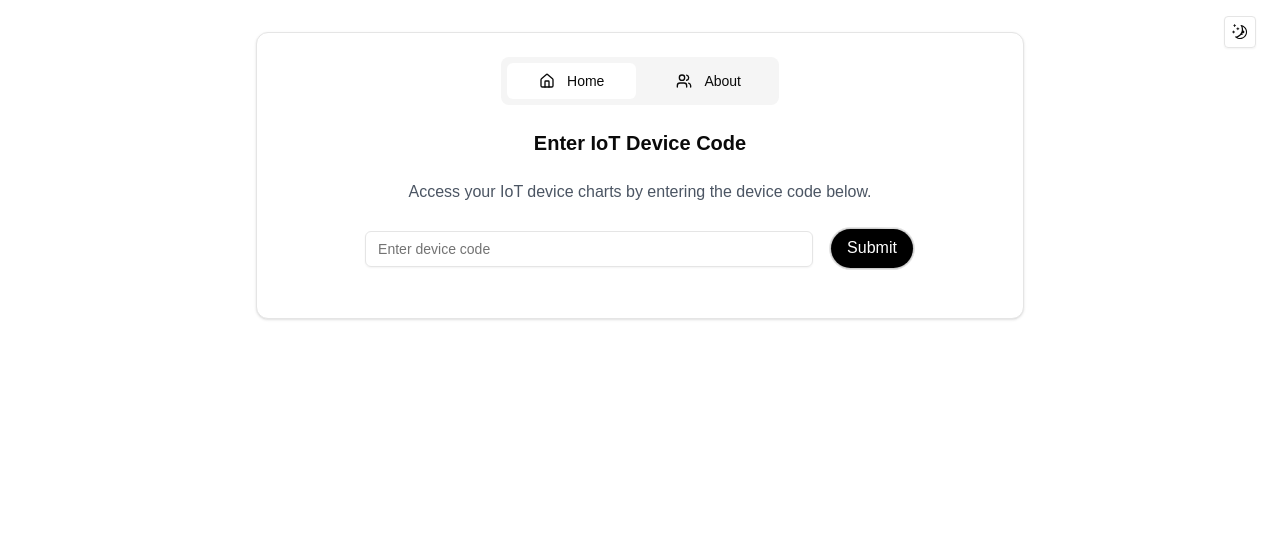
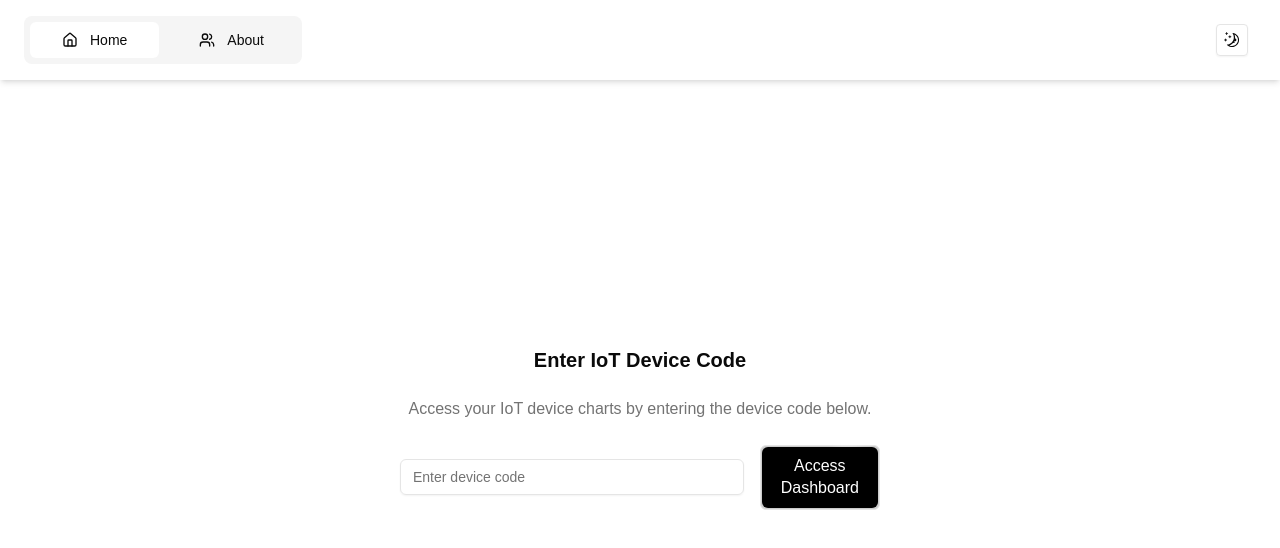
Before and after one commit to joemar25/entropy, a Next.js app: page / in a window 1280 px wide. Shown: the top 548 px of the page. Built offline with nearby package versions, Linux system fonts and the light colour scheme.

Commit message:
Updated UI | Updated Logic

```diff
--- /dev/null
+++ b/src/app/api/device/validate/route.ts
@@ -0,0 +1,49 @@
+import { NextResponse } from 'next/server'
+
+// This would typically be replaced with a database query
+const VALID_DEVICE_CODES = ['demo', 'demo123', 'test', 'test456', 'device', 'device789']
+
+export async function POST(request: Request) {
+    try {
+        const body = await request.json()
+        const { deviceCode } = body
+
+        if (!deviceCode) {
+            return NextResponse.json(
+                { error: 'Device code is required' },
+                { status: 400 }
+            )
+        }
+
+        // Simulate database lookup delay
+        await new Promise((resolve) => setTimeout(resolve, 500))
+
+        const isValid = VALID_DEVICE_CODES.includes(deviceCode)
+
+        if (isValid) {
+            return NextResponse.json(
+                {
+                    success: true,
+                    message: 'Device code validated successfully',
+                    deviceCode
+                },
+                { status: 200 }
+            )
+        }
+
+        return NextResponse.json(
+            {
+                success: false,
+                message: 'Invalid device code'
+            },
+            { status: 401 }
+        )
+
+    } catch (error) {
+        console.error('Error validating device code:', error)
+        return NextResponse.json(
+            { error: 'Internal server error' },
+            { status: 500 }
+        )
+    }
+}
--- a/src/app/api/test/route.ts
+++ /dev/null
@@ -1,8 +0,0 @@
-import { NextResponse } from 'next/server'
-
-export async function GET() {
-    return NextResponse.json(
-        { error: 'Test' },
-        { status: 500 }
-    )
-}
--- a/src/app/layout.tsx
+++ b/src/app/layout.tsx
@@ -2,10 +2,9 @@ import './globals.css'
 
 import localFont from 'next/font/local'
 
+import { Metadata } from 'next'
+import { Toaster } from 'sonner'
 import { ThemeProvider } from '@/components/provider/theme-provider'
-import { Toaster } from 'sonner'
-import { ThemeChange } from '@/components/custom/theme/theme-change'
-import { Metadata } from 'next'
 
 const geistSans = localFont({
   src: './fonts/GeistVF.woff',
@@ -40,13 +39,12 @@ export default function RootLayout({
           enableSystem
           disableTransitionOnChange
         >
-          <div className='relative'>
-            <div className='absolute top-4 right-4'>
-              <ThemeChange />
-            </div>
-            {children}
-          </div>
-          <Toaster richColors />
+          {children}
+          <Toaster
+            // position="top-left"
+            richColors
+            closeButton
+          />
         </ThemeProvider>
       </body>
     </html>
--- /dev/null
+++ b/src/app/not-found.tsx
@@ -0,0 +1,24 @@
+'use client'
+
+import Link from 'next/link'
+
+import { Button } from '@/components/ui/button'
+import { Home } from 'lucide-react'
+
+export default function NotFound() {
+    return (
+        <div className="h-screen w-full flex flex-col items-center justify-center gap-4">
+            <h1 className="text-4xl font-bold">404</h1>
+            <h2 className="text-xl text-muted-foreground">Page Not Found</h2>
+            <p className="text-center text-muted-foreground max-w-[500px] mt-4">
+                The page you&apos;re looking for doesn&apos;t exist or has been moved.
+            </p>
+            <Link href="/" className="mt-4">
+                <Button variant="outline" className="gap-2">
+                    <Home size={16} />
+                    Return Home
+                </Button>
+            </Link>
+        </div>
+    )
+}
--- a/src/app/page.tsx
+++ b/src/app/page.tsx
@@ -3,11 +3,11 @@
 import { useState } from 'react'
 import { motion } from 'framer-motion'
 import { HomeIcon, Users } from 'lucide-react'
-import { Button } from '@/components/ui/button'
-import { Card, CardContent, CardDescription, CardHeader, CardTitle } from '@/components/ui/card'
+import { CardContent } from '@/components/ui/card'
 
 import HomeContent from '@/components/custom/home/home-content'
 import AboutContent from '@/components/custom/home/about-content'
+import { Header } from '@/components/custom/header'
 
 type TabContent = {
   content: React.ReactNode
@@ -35,41 +35,11 @@ export default function Home() {
   const [activeTab, setActiveTab] = useState<TabKeys>('Home')
 
   return (
-    <div className='min-h-screen p-8 flex flex-col items-center'>
-      <Card className='w-full max-w-3xl'>
-        {/* Navigation */}
-        <div className='px-6 pt-6 flex justify-center'>
-          <div className='inline-flex items-center rounded-lg bg-muted p-1.5 gap-2'>
-            {(Object.keys(tabs) as TabKeys[]).map((tab) => (
-              <div key={tab} className='relative'>
-                <Button
-                  variant='ghost'
-                  onClick={() => setActiveTab(tab)}
-                  className={`relative px-8 py-2.5 flex items-center gap-2 transition-all duration-300`}
-                >
-                  <span className='relative z-20 flex items-center gap-3'>
-                    {tabs[tab].icon}
-                    {tab}
-                  </span>
-                </Button>
-                {activeTab === tab && (
-                  <motion.div
-                    layoutId='active-pill'
-                    className='absolute inset-0 bg-background rounded-md'
-                    style={{ zIndex: 10 }}
-                    transition={{
-                      type: 'spring',
-                      bounce: 0.3,
-                      duration: 0.6
-                    }}
-                  />
-                )}
-              </div>
-            ))}
-          </div>
-        </div>
+    <div className="min-h-screen flex flex-col">
+      <Header activeTab={activeTab} setActiveTab={setActiveTab} />
 
-        {/* Content Area */}
+      {/* Content Area */}
+      <div className="flex-1 flex items-center justify-center p-4">
         <motion.div
           key={activeTab}
           initial={{ opacity: 0, y: 10 }}
@@ -77,14 +47,15 @@ export default function Home() {
           transition={{
             type: 'spring',
             stiffness: 260,
-            damping: 20
+            damping: 20,
           }}
+          className="w-full max-w-3xl"
         >
           <CardContent>
             {tabs[activeTab].content}
           </CardContent>
         </motion.div>
-      </Card>
+      </div>
     </div>
   )
 }
--- /dev/null
+++ b/src/components/custom/header.tsx
@@ -0,0 +1,72 @@
+'use client'
+
+import AboutContent from './home/about-content'
+
+import { motion } from 'framer-motion'
+import HomeContent from './home/home-content'
+import { HomeIcon, Users } from 'lucide-react'
+import { Button } from '@/components/ui/button'
+import { ThemeChange } from './theme/theme-change'
+
+type TabContent = {
+    content: React.ReactNode
+    icon: React.ReactNode
+}
+
+type TabsType = {
+    [key: string]: TabContent
+}
+
+const tabs: TabsType = {
+    Home: {
+        content: <HomeContent />,
+        icon: <HomeIcon className='w-4 h-4' />
+    },
+    About: {
+        content: <AboutContent />,
+        icon: <Users className='w-4 h-4' />
+    },
+}
+
+type TabKeys = keyof typeof tabs
+
+interface HeaderProps {
+    activeTab: TabKeys
+    setActiveTab: (tab: TabKeys) => void
+}
+
+export function Header({ activeTab, setActiveTab }: HeaderProps) {
+    return (
+        <header className="flex justify-between items-center px-6 py-4 shadow-md sticky top-0 z-10 bg-background">
+            <div className="inline-flex items-center rounded-lg bg-muted p-1.5 gap-2">
+                {(Object.keys(tabs) as TabKeys[]).map((tab) => (
+                    <div key={tab} className="relative">
+                        <Button
+                            variant={'ghost'}
+                            onClick={() => setActiveTab(tab)}
+                            className="relative px-4 sm:px-8 py-2.5 flex items-center gap-2 transition-all duration-300"
+                        >
+                            <span className="relative z-20 flex items-center gap-3">
+                                {tabs[tab].icon}
+                                <span className="hidden sm:inline">{tab}</span>
+                            </span>
+                        </Button>
+                        {activeTab === tab && (
+                            <motion.div
+                                layoutId="active-pill"
+                                className="absolute inset-0 bg-background rounded-md"
+                                style={{ zIndex: 10 }}
+                                transition={{
+                                    type: 'spring',
+                                    bounce: 0.3,
+                                    duration: 0.6,
+                                }}
+                            />
+                        )}
+                    </div>
+                ))}
+            </div>
+            <ThemeChange />
+        </header>
+    )
+}
--- a/src/components/custom/home/about-content.tsx
+++ b/src/components/custom/home/about-content.tsx
@@ -2,7 +2,7 @@ const AboutContent = () => {
     return (
         <div className='space-y-4'>
             <h2 className='font-semibold'>About Us</h2>
-            <p>We are a dedicated team working to bring you the best possible experience. Our journey started with a simple idea and has grown into something amazing. Through continuous innovation and user feedback, we've created a platform that truly serves your needs.</p>
+            <p>We are a dedicated team working to bring you the best possible experience. Our journey started with a simple idea and has grown into something amazing. Through continuous innovation and user feedback, we&aposve created a platform that truly serves your needs.</p>
             <div className='p-4 rounded-lg'>
                 <h3 className='font-medium'>Our Team</h3>
                 <ul className='list-disc list-inside'>
--- a/src/components/custom/home/home-content.tsx
+++ b/src/components/custom/home/home-content.tsx
@@ -1,24 +1,40 @@
-'use client';
+'use client'
 
-import React from 'react';
-import { Input } from '@/components/ui/input';
-import { HoverBorderGradient } from '@/components/ui/hover-border-gradient';
+import { Input } from '@/components/ui/input'
+import { HoverBorderGradient } from '@/components/ui/hover-border-gradient'
+import { useDeviceCodeSubmission } from '@/hooks/device/use-device-code-submission'
 
 const HomeContent = () => {
+
+    const { deviceCode, setDeviceCode, isLoading, handleSubmit } = useDeviceCodeSubmission()
+
     return (
-        <div className="space-y-6 p-6">
-            <h2 className="text-xl font-semibold text-center">Enter IoT Device Code</h2>
-            <p className="text-center text-gray-600">
-                Access your IoT device charts by entering the device code below.
-            </p>
-            <div className="flex items-center space-x-4 justify-center">
-                <Input placeholder="Enter device code" className="w-full max-w-md" />
-                <HoverBorderGradient as="button" duration={1} className="text-white">
-                    Submit
-                </HoverBorderGradient>
+        <div className='h-full w-full flex items-center justify-center'>
+            <div className='space-y-6 w-full max-w-lg px-4'>
+                <h2 className='text-xl font-semibold text-center'>Enter IoT Device Code</h2>
+                <p className='text-center text-muted-foreground'>
+                    Access your IoT device charts by entering the device code below.
+                </p>
+                <form onSubmit={handleSubmit} className='flex flex-col md:flex-row items-center md:space-x-4 space-y-4 md:space-y-0'>
+                    <Input
+                        placeholder='Enter device code'
+                        value={deviceCode}
+                        onChange={(e) => setDeviceCode(e.target.value)}
+                        aria-label='Device code'
+                        className='w-full'
+                    />
+                    <HoverBorderGradient
+                        as='button'
+                        duration={1}
+                        className='w-full md:w-auto disabled:opacity-50 disabled:cursor-not-allowed'
+                        {...{ type: 'submit', disabled: isLoading }}
+                    >
+                        {isLoading ? 'Verifying...' : 'Access Dashboard'}
+                    </HoverBorderGradient>
+                </form>
             </div>
         </div>
-    );
-};
+    )
+}
 
-export default HomeContent;
+export default HomeContent
--- a/src/components/ui/hover-border-gradient.tsx
+++ b/src/components/ui/hover-border-gradient.tsx
@@ -1,8 +1,9 @@
 'use client'
-import React, { useState, useEffect, useRef } from 'react'
 
+import { cn } from '@/lib/utils'
 import { motion } from 'framer-motion'
-import { cn } from '@/lib/utils'
+import { useState, useEffect, useCallback, useMemo } from 'react'
+
 
 type Direction = 'TOP' | 'LEFT' | 'BOTTOM' | 'RIGHT'
 
@@ -14,39 +15,48 @@ export function HoverBorderGradient({
   duration = 1,
   clockwise = true,
   ...props
-}: React.PropsWithChildren<
-  {
+}: React.PropsWithChildren<{
   as?: React.ElementType
   containerClassName?: string
   className?: string
   duration?: number
   clockwise?: boolean
-  } & React.HTMLAttributes<HTMLElement>
->) {
+} & React.HTMLAttributes<HTMLElement>>) {
   const [hovered, setHovered] = useState<boolean>(false)
   const [direction, setDirection] = useState<Direction>('TOP')
 
-  const rotateDirection = (currentDirection: Direction): Direction => {
+  // Memoized function to calculate the next direction
+  const rotateDirection = useCallback(
+    (currentDirection: Direction): Direction => {
       const directions: Direction[] = ['TOP', 'LEFT', 'BOTTOM', 'RIGHT']
       const currentIndex = directions.indexOf(currentDirection)
       const nextIndex = clockwise
         ? (currentIndex - 1 + directions.length) % directions.length
         : (currentIndex + 1) % directions.length
       return directions[nextIndex]
-  }
+    },
+    [clockwise]
+  )
 
-  const movingMap: Record<Direction, string> = {
-    TOP: 'radial-gradient(20.7% 50% at 50% 0%, hsl(0, 0%, 100%) 0%, rgba(255, 255, 255, 0) 100%)',
-    LEFT: 'radial-gradient(16.6% 43.1% at 0% 50%, hsl(0, 0%, 100%) 0%, rgba(255, 255, 255, 0) 100%)',
-    BOTTOM:
-      'radial-gradient(20.7% 50% at 50% 100%, hsl(0, 0%, 100%) 0%, rgba(255, 255, 255, 0) 100%)',
-    RIGHT:
-      'radial-gradient(16.2% 41.199999999999996% at 100% 50%, hsl(0, 0%, 100%) 0%, rgba(255, 255, 255, 0) 100%)',
-  }
+  // Memoized map of gradient directions
+  const movingMap = useMemo<Record<Direction, string>>(
+    () => ({
+      TOP: 'radial-gradient(20.7% 50% at 50% 0%, var(--gradient-top) 0%, rgba(255, 255, 255, 0) 100%)',
+      LEFT: 'radial-gradient(16.6% 43.1% at 0% 50%, var(--gradient-left) 0%, rgba(255, 255, 255, 0) 100%)',
+      BOTTOM: 'radial-gradient(20.7% 50% at 50% 100%, var(--gradient-bottom) 0%, rgba(255, 255, 255, 0) 100%)',
+      RIGHT: 'radial-gradient(16.2% 41.199999999999996% at 100% 50%, var(--gradient-right) 0%, rgba(255, 255, 255, 0) 100%)',
+    }),
+    []
+  )
 
-  const highlight =
-    'radial-gradient(75% 181.15942028985506% at 50% 50%, #3275F8 0%, rgba(255, 255, 255, 0) 100%)'
+  // Memoized highlight gradient
+  const highlight = useMemo(
+    () =>
+      'radial-gradient(75% 181.15942028999996% at 50% 50%, var(--gradient-highlight) 0%, rgba(255, 255, 255, 0) 100%)',
+    []
+  )
 
+  // Effect to handle direction rotation
   useEffect(() => {
     if (!hovered) {
       const interval = setInterval(() => {
@@ -54,17 +64,25 @@ export function HoverBorderGradient({
       }, duration * 1000)
       return () => clearInterval(interval)
     }
-  }, [hovered])
+  }, [hovered, duration, rotateDirection])
+
   return (
     <Tag
-      onMouseEnter={(event: React.MouseEvent<HTMLDivElement>) => {
-        setHovered(true)
-      }}
+      onMouseEnter={() => setHovered(true)}
       onMouseLeave={() => setHovered(false)}
       className={cn(
-        'relative flex rounded-full border  content-center bg-black/20 hover:bg-black/10 transition duration-500 dark:bg-white/20 items-center flex-col flex-nowrap gap-10 h-min justify-center overflow-visible p-px decoration-clone w-fit',
+        'relative flex rounded-md border content-center bg-black/20 hover:bg-black/10 transition duration-500 dark:bg-white/20 items-center flex-col flex-nowrap gap-10 h-min justify-center overflow-visible p-px decoration-clone w-fit',
         containerClassName
       )}
+      style={
+        {
+          '--gradient-top': 'hsl(0, 0%, 100%)',
+          '--gradient-left': 'hsl(0, 0%, 100%)',
+          '--gradient-bottom': 'hsl(0, 0%, 100%)',
+          '--gradient-right': 'hsl(0, 0%, 100%)',
+          '--gradient-highlight': '#3275F8',
+        } as React.CSSProperties
+      }
       {...props}
     >
       <div
--- /dev/null
+++ b/src/hooks/device/use-device-code-submission.ts
@@ -0,0 +1,50 @@
+import { toast } from 'sonner'
+import { useState } from 'react'
+import { useRouter } from 'next/navigation'
+
+export const useDeviceCodeSubmission = () => {
+    const [deviceCode, setDeviceCode] = useState('')
+    const [isLoading, setIsLoading] = useState(false)
+    const router = useRouter()
+
+    const handleSubmit = async (e: React.FormEvent) => {
+        e.preventDefault()
+        if (!deviceCode.trim()) {
+            toast.error('Please enter a device code')
+            return
+        }
+
+        setIsLoading(true)
+        try {
+            const response = await fetch('/api/device/validate', {
+                method: 'POST',
+                headers: {
+                    'Content-Type': 'application/json',
+                },
+                body: JSON.stringify({ deviceCode }),
+            })
+
+            const data = await response.json()
+
+            if (response.ok && data.success) {
+                toast.success('Device code accepted')
+                localStorage.setItem('deviceCode', deviceCode)
+                router.push('/dashboard')
+            } else {
+                toast.error(data.message || 'Invalid device code')
+            }
+        } catch (error) {
+            console.error('Error submitting device code:', error)
+            toast.error('Failed to verify device code')
+        } finally {
+            setIsLoading(false)
+        }
+    }
+
+    return {
+        deviceCode,
+        setDeviceCode,
+        isLoading,
+        handleSubmit,
+    }
+}
```
Lines whose indentation alone changed are shown as unchanged.
